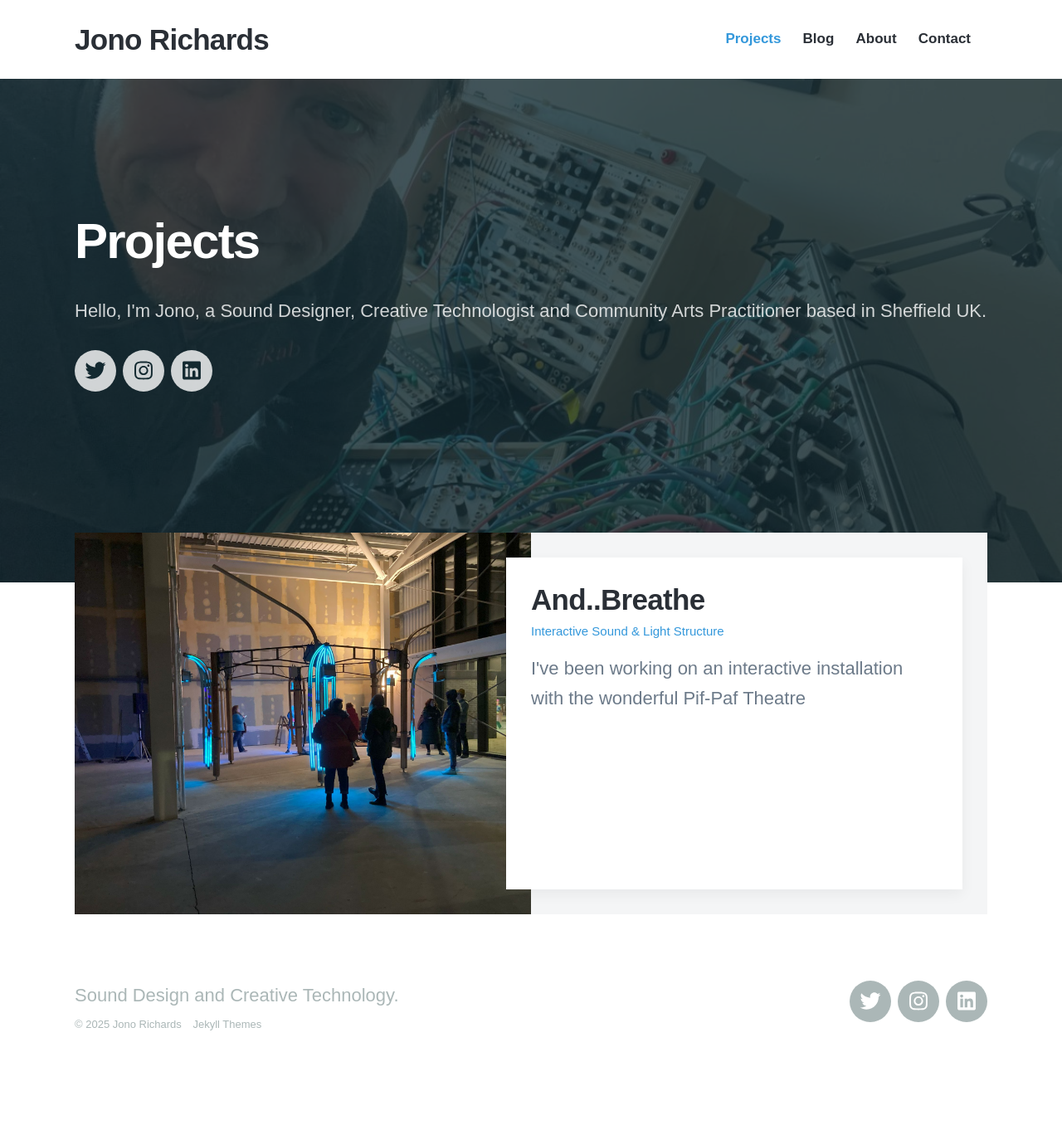
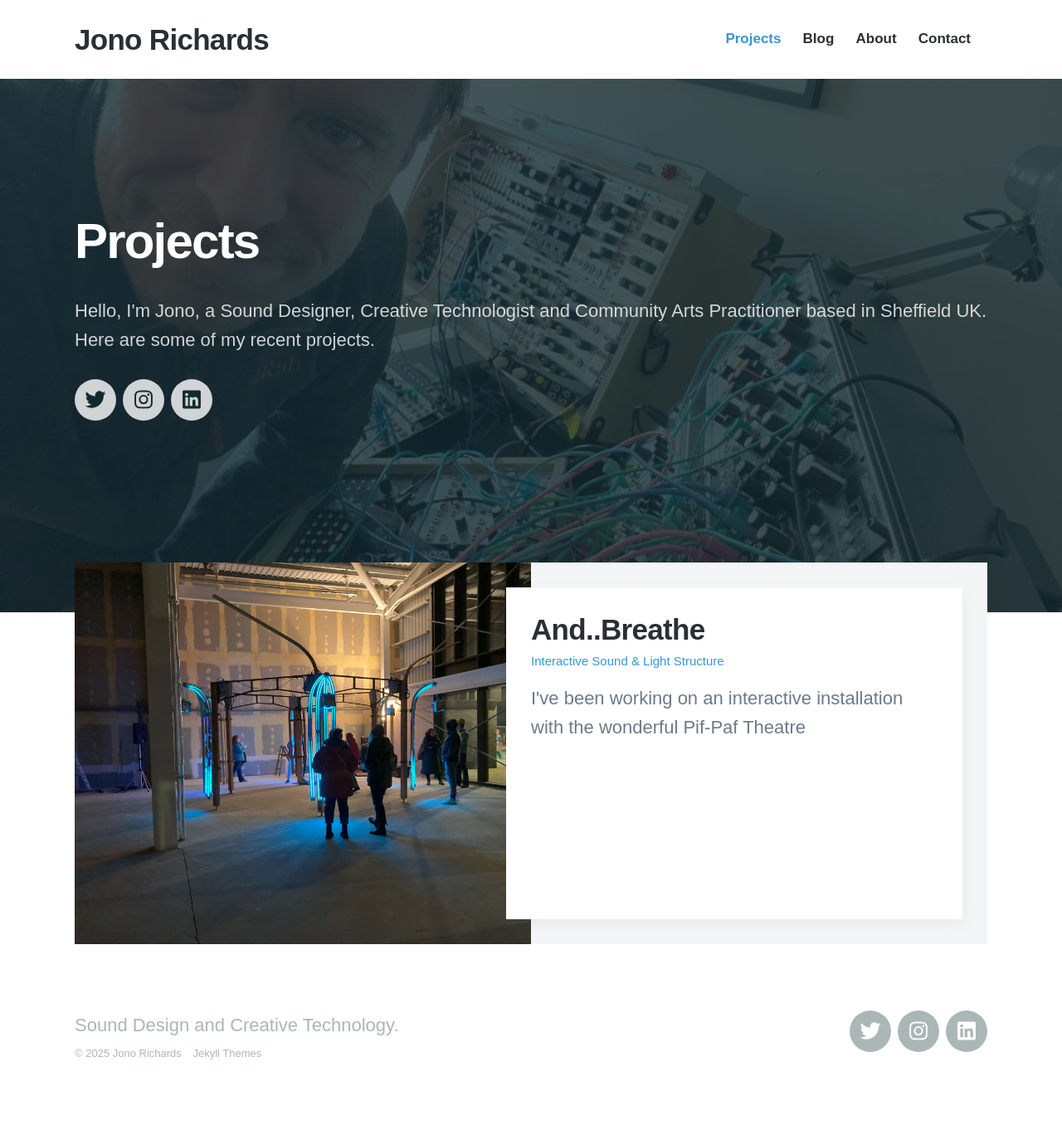
Before and after one commit to jonorichards/jonorichards.github.io, a Jekyll site: the page built from index.html, in a window 1280 px wide. Shown: the whole page at 83% size. Built offline with Jekyll 4.4.1, drawn with Linux system fonts in a browser that asks for light colours; nearby versions of some CDN libraries; some web fonts are replaced; before the commit the page ends 1321 px from its top, so only the background shows below that.

Commit message:
Update index.html

```diff
--- a/index.html
+++ b/index.html
@@ -14,7 +14,8 @@ featured_image: /images/jono/me_modular.jpg
 	<div class="wrap">
 
 		<h1> Projects </h1>
-		<p>Hello, I'm Jono, a Sound Designer, Creative Technologist and Community Arts Practitioner based in Sheffield UK.</p>
+		<p>Hello, I'm Jono, a Sound Designer, Creative Technologist and Community Arts Practitioner based in Sheffield UK.
+Here are some of my recent projects. </p>
 
 		{% include socials.html %}
 
```
